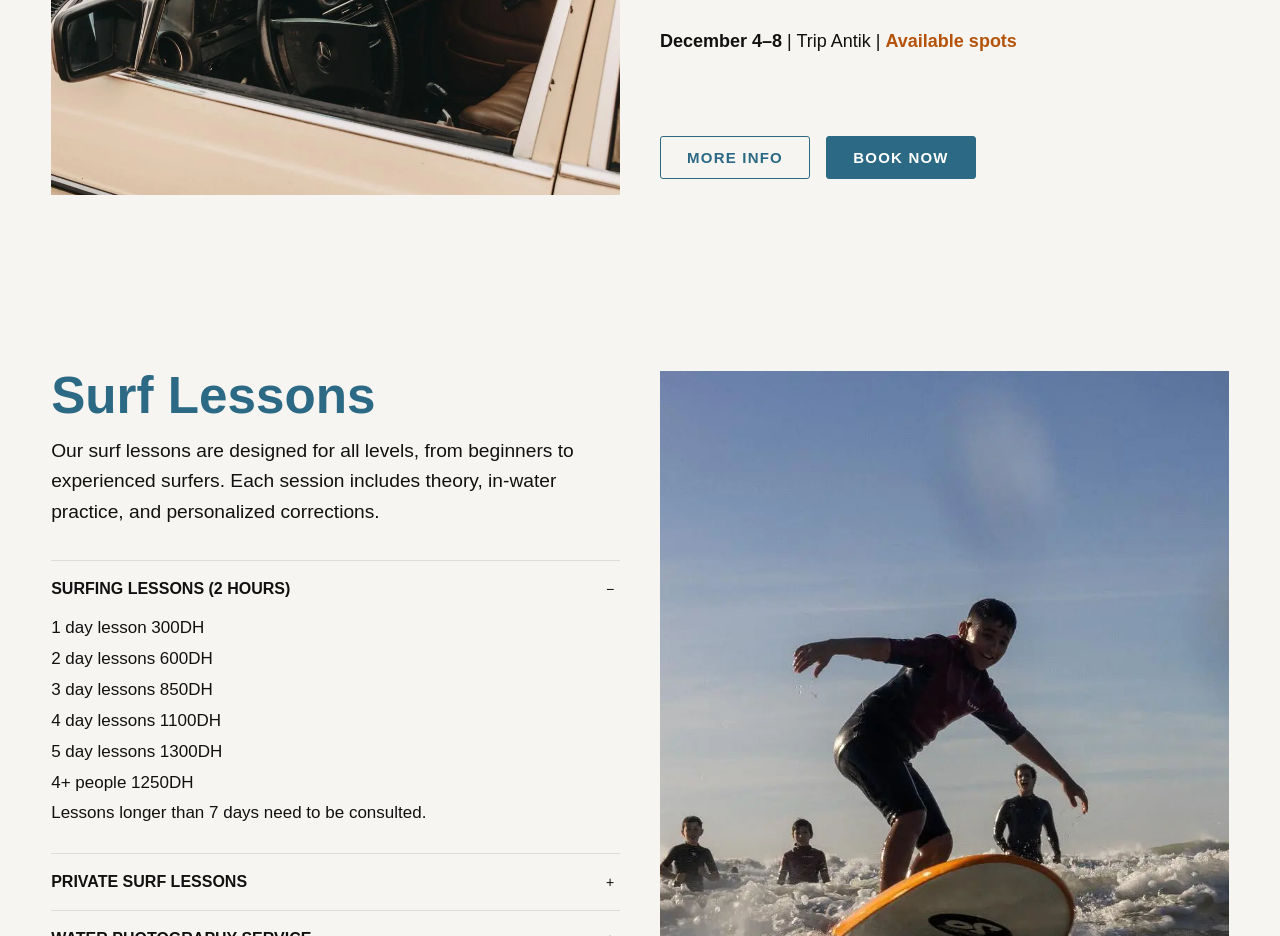
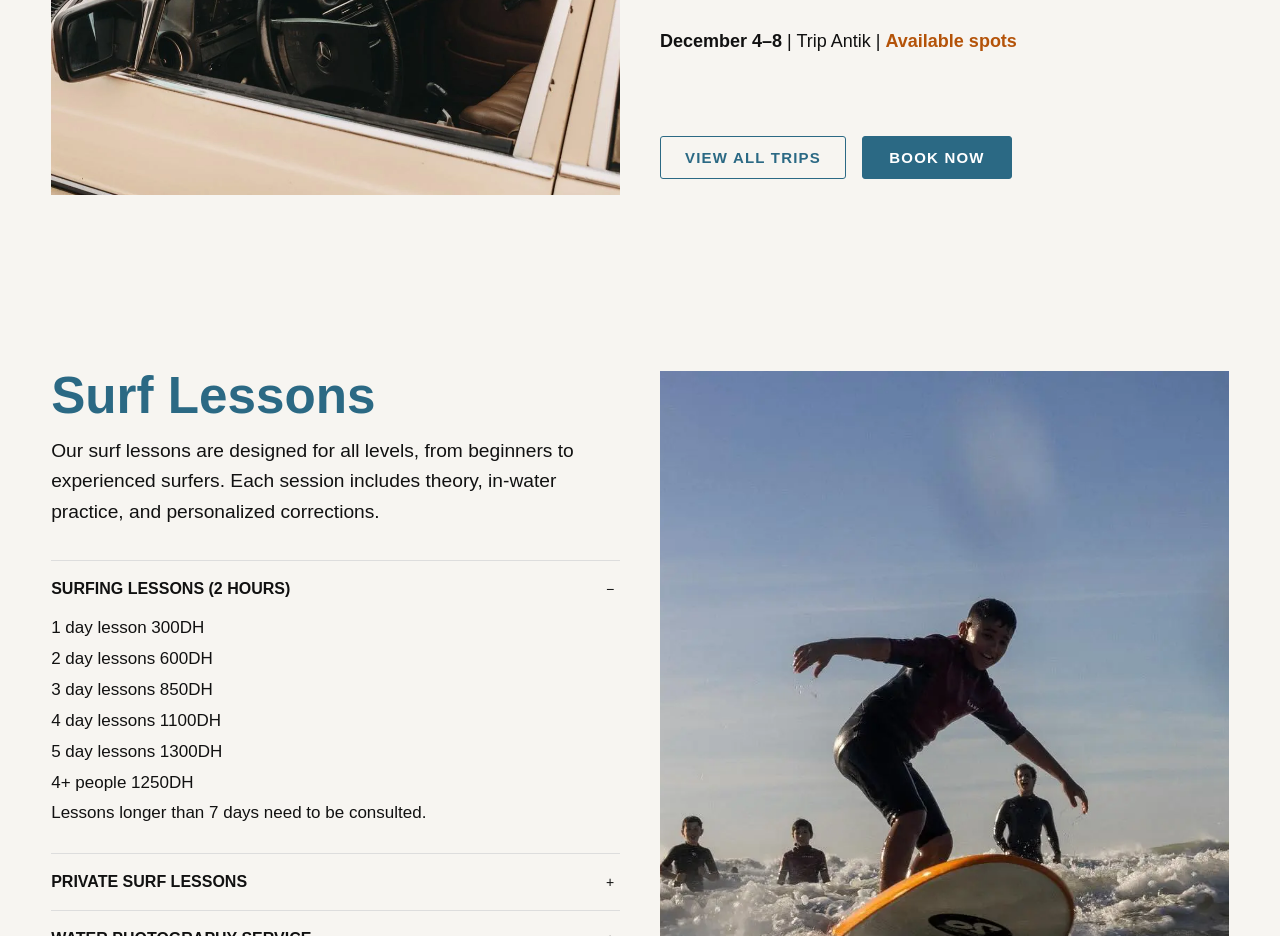
Before and after one commit to pablonare/antiksurf-next, a Next.js app: page / in a window 1280 px wide. Shown: the part 1600-2536 px from the top of the page. Built offline with nearby package versions, Linux system fonts and the light colour scheme.

Commit message:
mas cambios para google

```diff
--- a/src/components/home/UpcomingTrips/UpcomingTrips.tsx
+++ b/src/components/home/UpcomingTrips/UpcomingTrips.tsx
@@ -64,7 +64,7 @@ function UpcomingTrips() {
                 <div className={styles.actions}>
 
                   <Button as={Link} href="/surftrips" variant="secondary">
-                    More info
+                    View All Trips
                   </Button>
 
                   <Button as="a" href="https://wa.me/212644078565" variant="primary">
```
